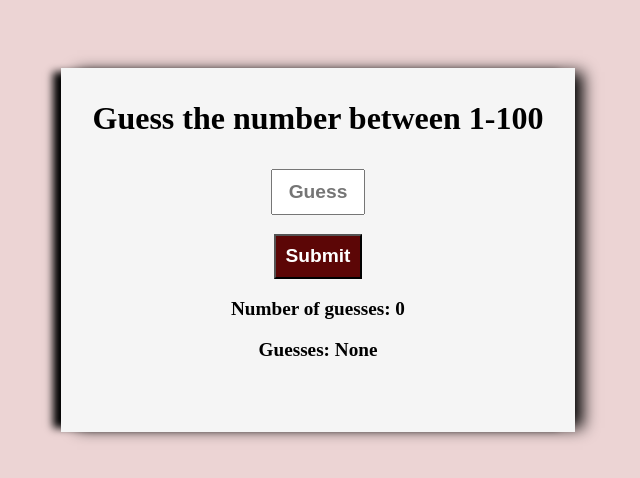
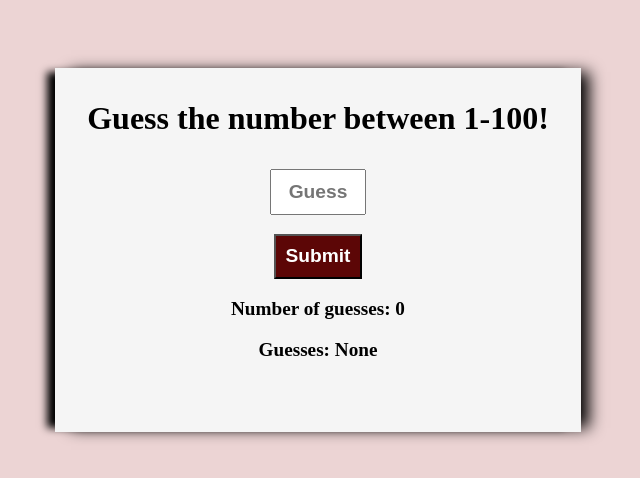
Before and after one commit to Quarsatos/FE17-Algorithms-Data-Structures-DAY-1-Papula-Pranjic, a plain HTML site: page Papula/basic-exercise/index.html in a window 1280 px wide. Shown: the part 150-628 px from the top of the page, without its empty margins (322-962 px from the left). Drawn offline with Linux system fonts and the light colour scheme.

Commit message:
added ! in line 12

```diff
--- a/Papula/basic-exercise/index.html
+++ b/Papula/basic-exercise/index.html
@@ -9,7 +9,7 @@
 </head>
 <body>
     <div class="container">
-        <h1>Guess the number between 1-100</h1>
+        <h1>Guess the number between 1-100!</h1>
         <input type="text" placeholder="Guess" id="guess">
         <button onclick="play()">Submit</button>
         <p id="message1">Number of guesses: 0</p>
```
